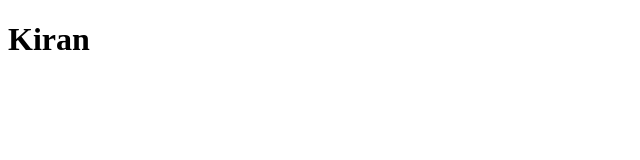
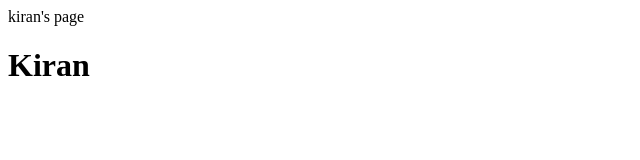
Before and after one commit to kiran-venugopal/kiran-venugopal.github.io, a plain HTML site: page index.html in a window 1280 px wide. Shown: the whole page, without its empty margins (0-640 px from the left). Drawn offline with Linux system fonts and the light colour scheme.

Commit message:
Update index.html

```diff
--- a/index.html
+++ b/index.html
@@ -1,5 +1,6 @@
 <!DOCTYPE html>
 <html>
+  <div>kiran's page</div>
   <body>
     <h1>Kiran</h>
   </body>
```
